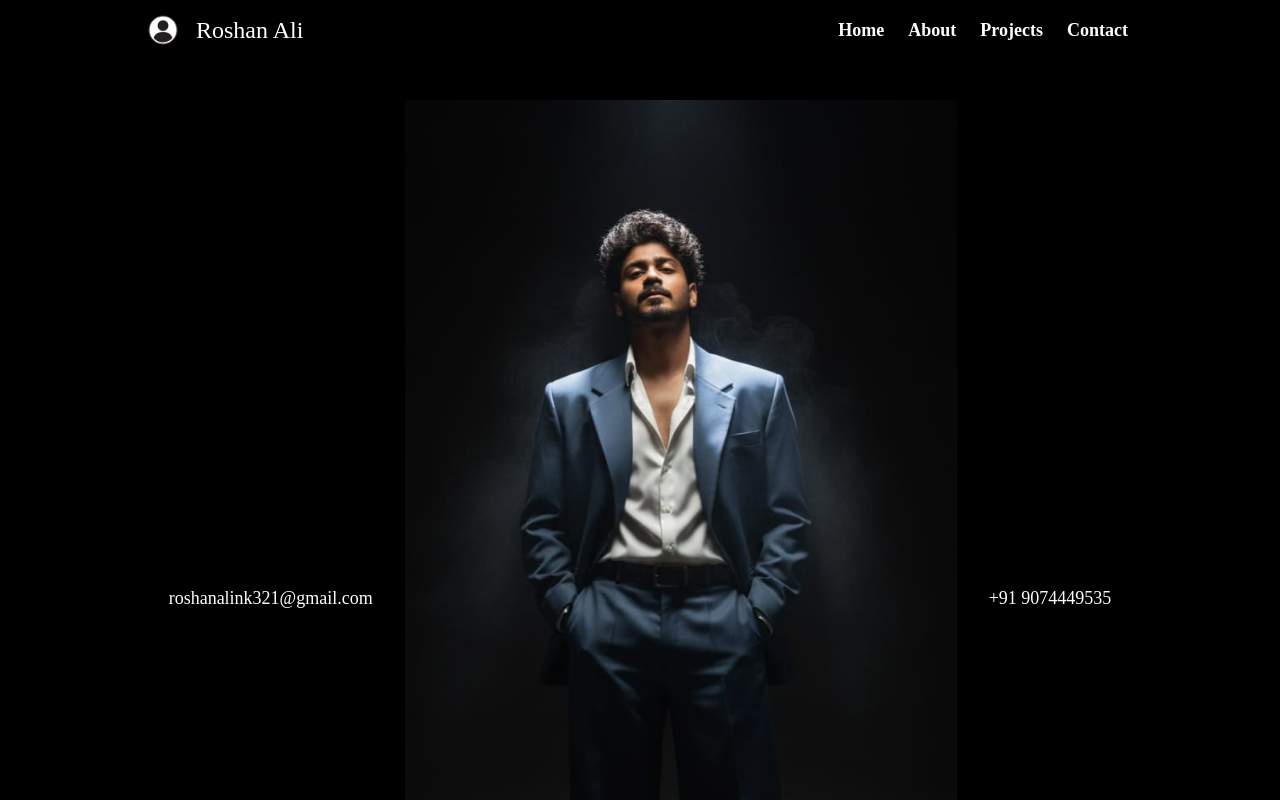
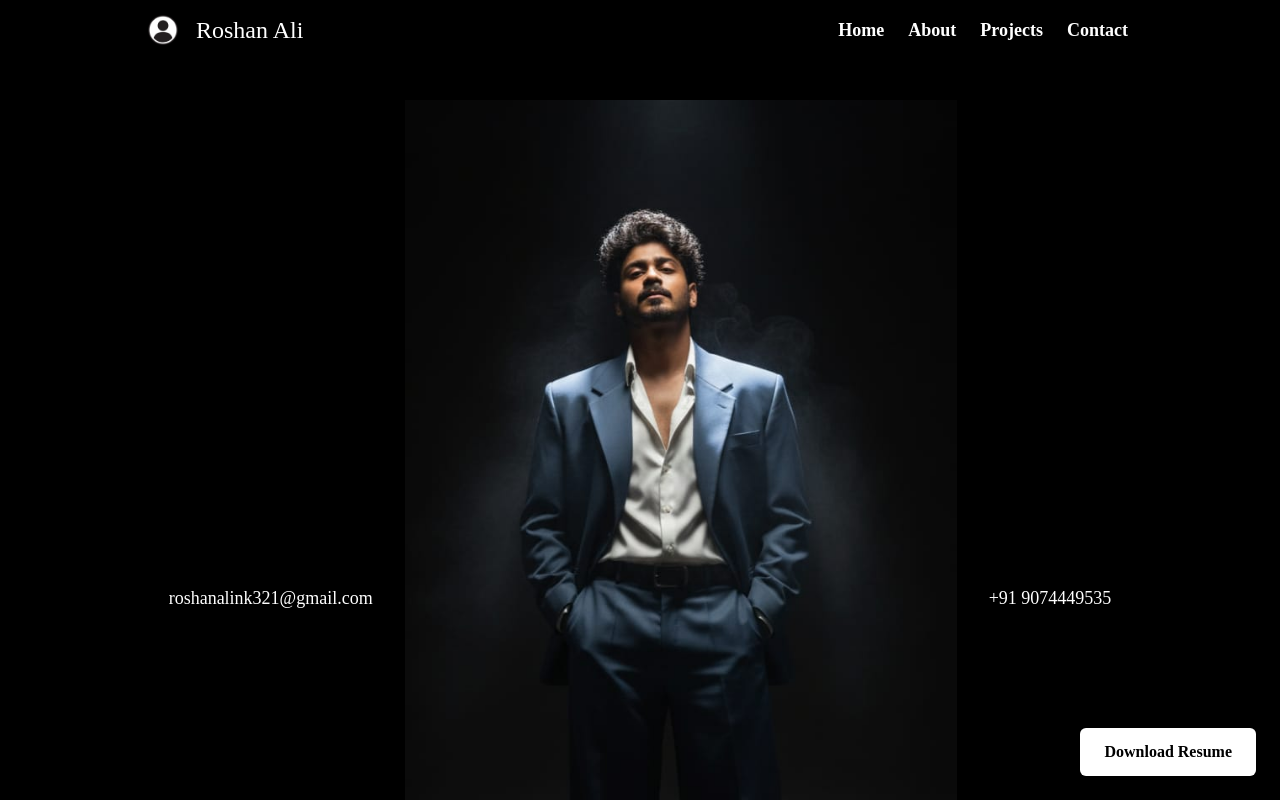
Before and after one commit to roshanali007/My_Portfolio, a React (Vite) app in the folder portfolio/: page / in a window 1280 px wide. Shown: the top 800 px of the page. Built offline with nearby package versions, Linux system fonts and the light colour scheme.

Commit message:
01/24/2026:1:20

```diff
--- /dev/null
+++ b/portfolio/src/Components/CVDownload.jsx
@@ -0,0 +1,25 @@
+import React from 'react'
+
+function CVDownload() {
+  return (
+    <>
+        <a
+            href="/Roshan_Resume_13_01_2026.pdf"
+            download
+            className="inline-flex items-center justify-center
+                        px-6 py-3
+                        bg-white text-black
+                        rounded-md
+                        font-bold
+                        transition-all duration-300
+                        hover:bg-gray-800
+                        active:scale-95
+                        fixed z-50 bottom-6 right-6"
+            >
+            Download Resume
+        </a>
+    </>
+  )
+}
+
+export default CVDownload
--- a/portfolio/src/Components/HeaderTop.jsx
+++ b/portfolio/src/Components/HeaderTop.jsx
@@ -21,7 +21,7 @@ function HeaderTop({ onHome, onAbout, onProjects, onContact }) {
     }
   }, [open])
   return (
-    <div className='w-full h-15 sm:flex sm:justify-between sm:items-center lg:max-w-5xl lg:mx-auto'>
+    <div className='w-full h-15 sm:flex sm:justify-between sm:items-center lg:max-w-5xl lg:mx-auto '>
         <div className='flex justify-between items-center h-full p-2.5'>
             <div className='flex justify-center items-center gap-2 h-full'>
                 <img src="/user_icon.webp" alt="" className='w-[50px] h-auto'/>
--- a/portfolio/src/Components/HomePage.jsx
+++ b/portfolio/src/Components/HomePage.jsx
@@ -5,6 +5,7 @@ import About from './About'
 import Projects from './Projects'
 import FormSubmission from './FormSubmission'
 import Footer from './Footer'
+import CVDownload from './CVDownload'
 
 function HomePage() {
   const introRef = useRef(null)
@@ -25,7 +26,7 @@ function HomePage() {
         onContact={() => scrollToSection(contactRef)}
       />
 
-      <div ref={introRef}>
+      <div ref={introRef} >
         <Intro />
       </div>
 
@@ -42,6 +43,7 @@ function HomePage() {
       </div>
 
       <Footer />
+      <CVDownload/>
     </>
   )
 }
--- a/portfolio/src/Components/Navbar.jsx
+++ b/portfolio/src/Components/Navbar.jsx
@@ -4,7 +4,7 @@ function Navbar({ open, onHome, onAbout, onProjects, onContact }) {
   return (
     <nav
       className={`
-        fixed top-16 left-0 w-full z-50
+        fixed top-15 left-0 w-full z-50
         h-[calc(100vh-63px)]
         bg-black text-white
         transition-all duration-300 ease-in-out
```
Also changed, not shown: 1 other file (tests, documents, lock files or other folders).
